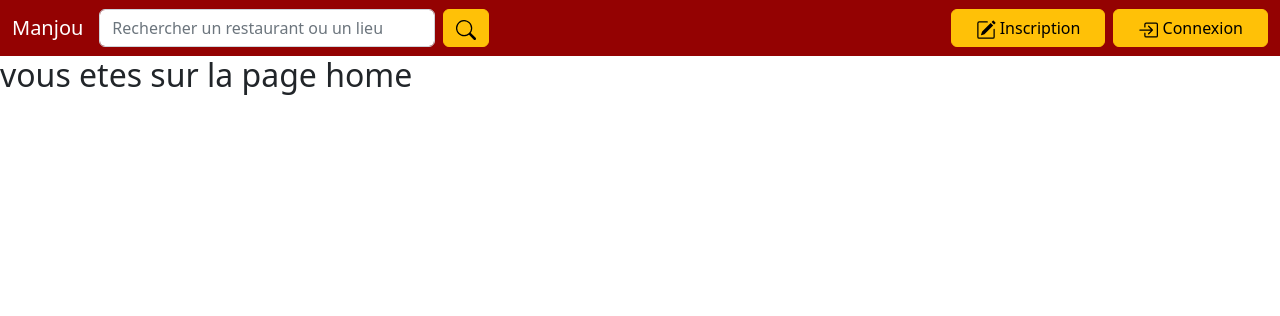
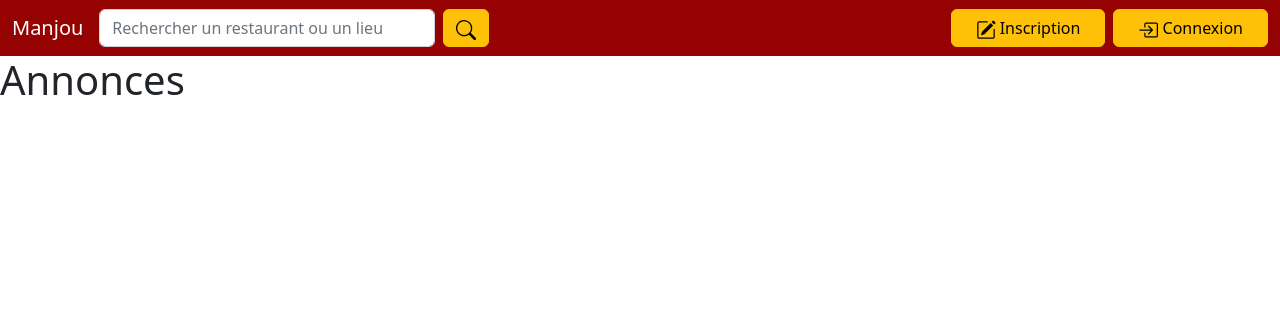
Before and after one commit to JeremSSJ/Manjou, a PHP site: page / in a window 1280 px wide. Shown: the top 316 px of the page. Run offline with PHP 8.4, Linux system fonts and the light colour scheme; some libraries are stand-ins or nearby versions.

Commit message:
ads debut

```diff
--- a/public/index.php
+++ b/public/index.php
@@ -8,7 +8,7 @@ $router = new AltoRouter();
 //mettre en commentaire cette ligne lorsqu'on met en ligne et déplacer htaccess dans le dossier parent
 $router->setBasePath('/Manjou/public');
 
-$router->map('GET', '/',  "../view/home", 'home');
+$router->map('GET', '/',  "../view/ads/ads", 'annonces');
 
 $router->map('GET', '/inscription',  "../view/session/sign_up", 'inscription');
 
--- /dev/null
+++ b/view/ads/ads.php
@@ -0,0 +1,5 @@
+<?php require_once '../view/elements/header.php'; ?>
+
+<h1>Annonces</h1>
+
+<?php require_once '../view/elements/footer.php'; ?>
--- a/view/elements/header.php
+++ b/view/elements/header.php
@@ -18,7 +18,7 @@
 
     <nav class="navbar navbar-expand-lg navbar-dark nav-color">
         <div class="container-fluid">
-            <a class="navbar-brand" href="<?= $router->generate('home') ?>">Manjou</a>
+            <a class="navbar-brand" href="<?= $router->generate('annonces') ?>">Manjou</a>
 
             <!-- button qui va collapse les éléments de la div collapse quand on arrivera en dessous d'une certaine taille d'écran -->
             <button class="navbar-toggler" type="button" data-bs-toggle="collapse" data-bs-target="#navbarSupportedContent" aria-controls="navbarSupportedContent" aria-expanded="false" aria-label="Toggle navigation">
--- a/view/home.php
+++ /dev/null
@@ -1,11 +0,0 @@
-<?php
-/*
-session_start();
-var_dump($_SESSION);*/
-
-require_once 'elements/header.php';
-
-echo '<h2>vous etes sur la page home</h2>';
-
-require_once 'elements/footer.php';
-?>
--- a/view/session/sign_in.php
+++ b/view/session/sign_in.php
@@ -56,7 +56,7 @@
                 //si feedback n'est pas null c'est qu'il y a une erreur qu'on affiche à l'utilisateur
                 if(feedback === 1)
                 {
-                    window.location = "<?= $router->generate('home') ?>";
+                    window.location = "<?= $router->generate('annonces') ?>";
                 }
                 else
                 {
--- a/view/session/sign_up.php
+++ b/view/session/sign_up.php
@@ -59,10 +59,10 @@
 
                 if(feedback[0] === "success")
                 {
-                    //après 5 secondes on redirige l'utilisateur sur la page home
+                    //après 5 secondes on redirige l'utilisateur sur la page d'annonces
                     setTimeout(function()
                     {
-                        window.location = "<?= $router->generate('home') ?>";
+                        window.location = "<?= $router->generate('annonces') ?>";
                     }, 5000);
                 }
             }
```
